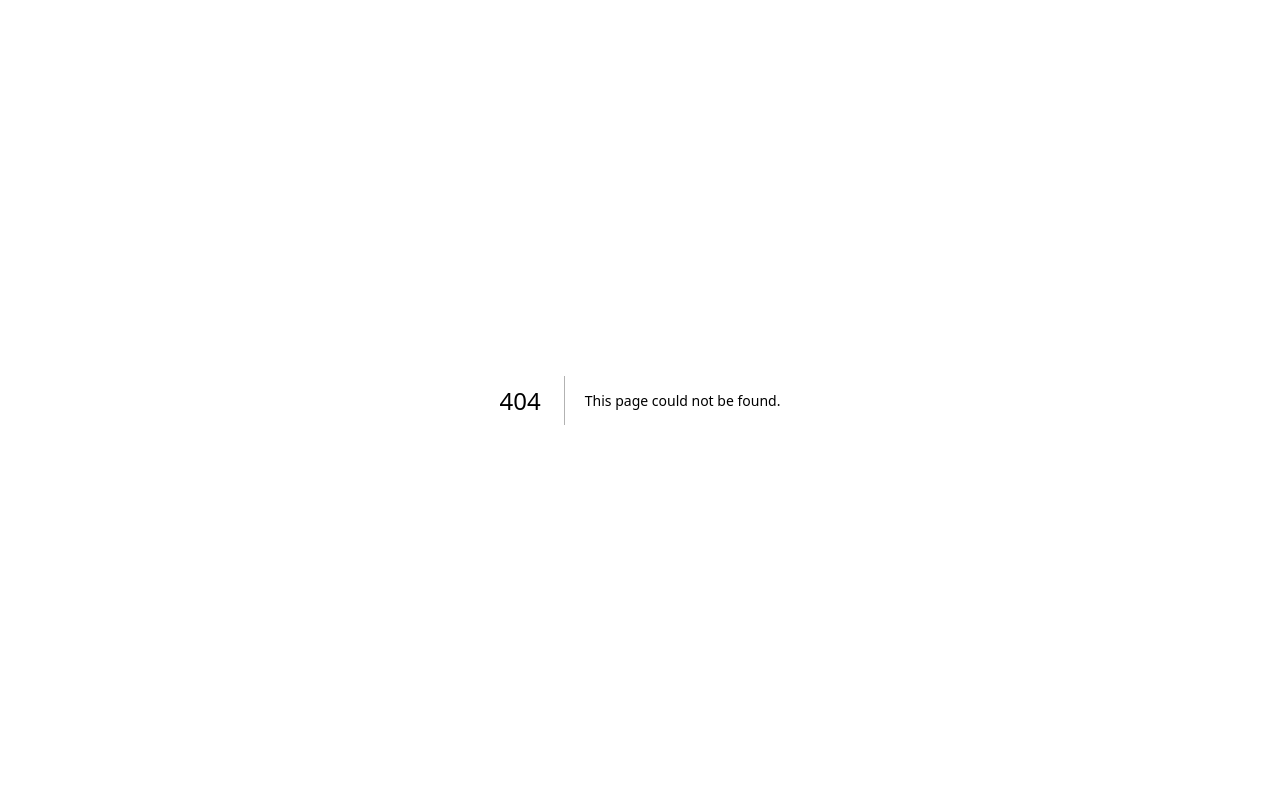
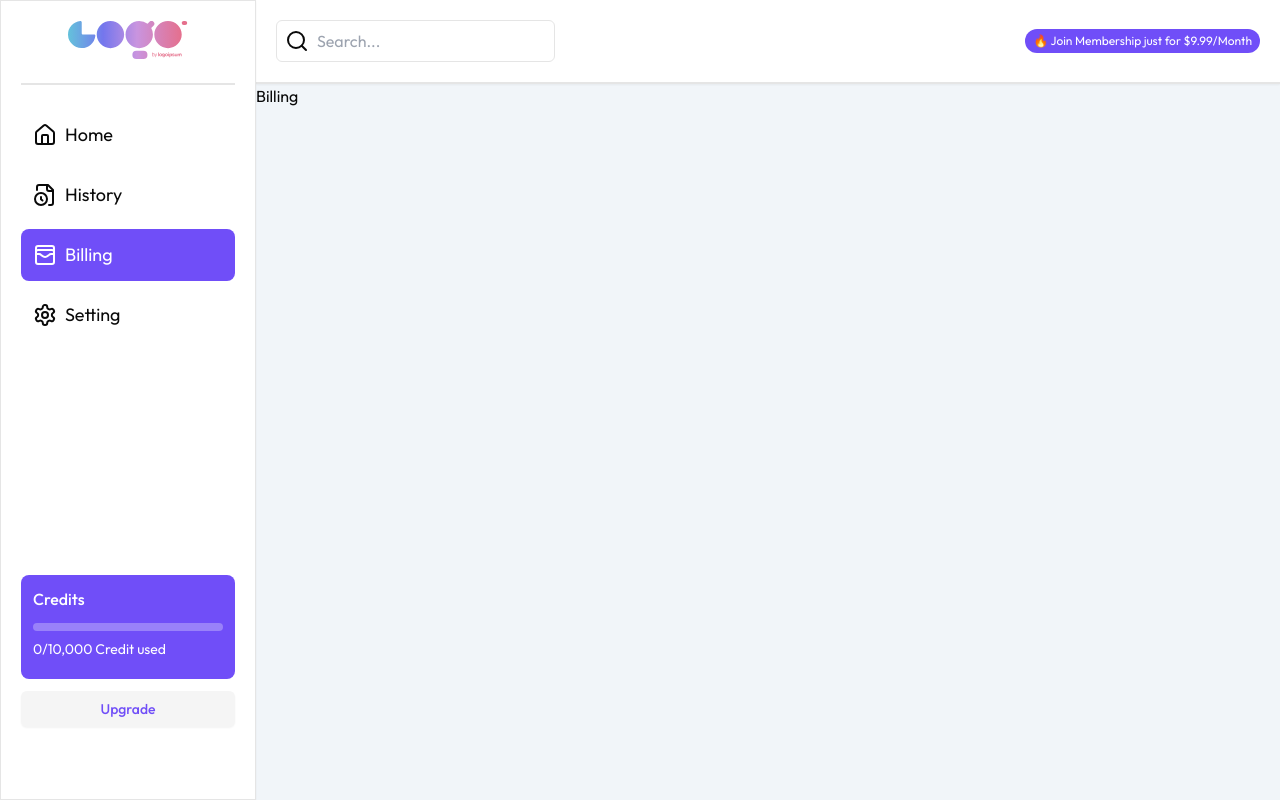
Before and after one commit to clifflee404/ai-content-generator, a Next.js app: page /dashboard/billing in a window 1280 px wide. Before the commit this address had no page. Built offline with nearby package versions, Linux system fonts and the light colour scheme; no server answers.

Commit message:
feat: chapter11 Total Credit Usage

```diff
--- /dev/null
+++ b/app/(context)/TotalUsageContext.tsx
@@ -0,0 +1,3 @@
+import { createContext } from "react";
+
+export const TotalUsageContext = createContext<any>(0)
--- a/app/dashboard/_components/SideNav.tsx
+++ b/app/dashboard/_components/SideNav.tsx
@@ -3,6 +3,7 @@ import { FileClock, Home, Settings, WalletCards } from 'lucide-react'
 import Image from 'next/image'
 import { usePathname } from 'next/navigation'
 import React from 'react'
+import UsageTrack from './UsageTrack'
 
 const SideNav = () => {
 
@@ -32,18 +33,22 @@ const SideNav = () => {
   const path = usePathname()
 
   return (
-    <div className='h-screen p-5 shadow-sm border bg-white'>
+    <div className='relative h-screen p-5 shadow-sm border bg-white'>
       <div className='flex justify-center'>
         <Image src={'/logo.svg'} alt='logo' width={120} height={100}/>
       </div>
       <hr className='my-6 border'/>
       <div className='mt-3'>
         {MenuList.map((menu, index) => (
-          <div className={`flex gap-2 mb-2 p-3 hover:bg-primary hover:text-white rounded-lg cursor-pointer items-center ${path == menu.path && 'bg-primary text-white'}`}>
+          <div key={menu.name} className={`flex gap-2 mb-2 p-3 hover:bg-primary hover:text-white rounded-lg cursor-pointer items-center ${path == menu.path && 'bg-primary text-white'}`}>
             <menu.icon className='h-6 w-6'/>
             <h2 className='text-lg'>{menu.name}</h2>
           </div>
         ))}
+      </div>
+
+      <div className='absolute bottom-10 left-0 w-full'>
+        <UsageTrack/>
       </div>
     </div>
   )
--- /dev/null
+++ b/app/dashboard/_components/UsageTrack.tsx
@@ -0,0 +1,60 @@
+'use client'
+import { TotalUsageContext } from "@/app/(context)/TotalUsageContext"
+import { Button } from "@/components/ui/button"
+import { IHistory } from "@/types/common"
+import { db } from "@/utils/db"
+import { AIOutput } from "@/utils/schema"
+import { useUser } from "@clerk/nextjs"
+import { eq } from "drizzle-orm"
+import React, { useContext, useEffect, useState } from "react"
+
+function UsageTrack (){
+  const {user} = useUser()
+  const {totalUsage, setTotalUsage} = useContext(TotalUsageContext)
+
+  useEffect(() => {
+    user && getData()
+  }, [user])
+
+  const getData = async () => {
+    const userEmail = user?.primaryEmailAddress?.emailAddress
+    if(!userEmail){
+      console.error('[usageTrack getData] user emailAddress is null')
+      return
+    }
+    // @ts-ignore
+    const result: IHistory[] = await db.select().from(AIOutput).where(eq(AIOutput.createdBy, userEmail))
+
+    getTotalUsage(result)
+   }
+
+   const getTotalUsage = (result: IHistory[]) => {
+      let total: number = 0
+      result.forEach(element => {
+        total = total + Number(element.aiResponse?.length)
+      })
+
+      console.log('---getTotalUsage:', total);
+      setTotalUsage(total)
+    }
+
+  return (
+    <div className="m-5">
+      <div className="bg-primary text-white p-3 rounded-lg">
+        <h2 className="font-medium">Credits</h2>
+        <div className="h-2 bg-[#9981f9] w-full rounded-full mt-3">
+          <div
+            className="h-2 bg-white rounded-full"
+            style={{
+              width: (totalUsage/10000)*100 + '%',
+            }}
+          ></div>
+        </div>
+        <h2 className="text-sm my-2">{totalUsage}/10,000 Credit used</h2>
+      </div>
+      <Button variant="secondary" className="w-full my-3 text-primary">Upgrade</Button>
+    </div>
+  )
+}
+
+export default UsageTrack
--- /dev/null
+++ b/app/dashboard/billing/page.tsx
@@ -0,0 +1,9 @@
+import React from 'react'
+
+const Billing = () => {
+  return (
+    <div>Billing</div>
+  )
+}
+
+export default Billing
--- a/app/dashboard/content/[template-slug]/_components/FormSection.tsx
+++ b/app/dashboard/content/[template-slug]/_components/FormSection.tsx
@@ -37,7 +37,7 @@ const FormSection = ({ selectedTemplate, userFormInput, loading }: Props) => {
 
       <form className="mt-6"  onSubmit={handleSubmit}>
         {selectedTemplate.form?.map((item, index) => (
-          <div className="my-2 flex flex-col gap-2 mb-7">
+          <div className="my-2 flex flex-col gap-2 mb-7" key={item.label + index}>
             <label className="font-bold" htmlFor={item.label}>{item.label}</label>
             {item.field === "input" ? (
               <Input name={item.name} required={item.required} onChange={handleInputChange}/>
--- a/app/dashboard/content/[template-slug]/page.tsx
+++ b/app/dashboard/content/[template-slug]/page.tsx
@@ -1,5 +1,5 @@
 "use client"
-import React, { useState } from "react"
+import React, { useContext, useState } from "react"
 import FormSection from "./_components/FormSection"
 import OutputSection from "./_components/OutputSection"
 import Templates from "@/app/(data)/Templates"
@@ -12,6 +12,8 @@ import { db } from "@/utils/db"
 import { AIOutput } from "@/utils/schema"
 import { useUser } from "@clerk/nextjs"
 import moment from "moment"
+import { TotalUsageContext } from "@/app/(context)/TotalUsageContext"
+import { useRouter } from "next/navigation"
 
 interface Props {
   params: {
@@ -26,8 +28,17 @@ const CreateNewContent = (props: Props) => {
   const [loading, setLoading] = useState(false)
   const [aiOutput, setAIOutput] = useState<string>("")
   const { user } = useUser()
+  const { totalUsage, setTotalUsage } = useContext(TotalUsageContext)
+  const router = useRouter()
+
+  // console.log('---user:', user);
 
   const GenerateAIContent = async (formData: any) => {
+    if(totalUsage >= 10000){
+      console.log('Please Upgrade')
+      router.push('/dashboard/billing')
+      return
+    }
     setLoading(true)
     const SelectedPrompt = selectedTemplate?.aiPrompt
 
@@ -42,14 +53,19 @@ const CreateNewContent = (props: Props) => {
   }
 
   const saveInDb = async (formData: any, slug: any, aiResponse: string) => {
-    const result = await db.insert(AIOutput).values({
+    const params = {
       formData,
       templateSlug: slug,
       aiResponse,
       createdBy: user?.primaryEmailAddress?.emailAddress as string,
       createdAt: moment().format('yyyy/MM/DD')
-
-    })
+    }
+    console.log('---[saveInDb] params:', params);
+    if(!params.createdBy){
+      console.error('[saveInDb] user emailAddress is null');
+      return
+    }
+    const result = await db.insert(AIOutput).values(params)
     console.log('---saveInDb:', result);
   }
 
--- a/app/dashboard/layout.tsx
+++ b/app/dashboard/layout.tsx
@@ -1,21 +1,28 @@
-import React from "react"
+"use client"
+import React, { useState } from "react"
 import SideNav from "./_components/SideNav"
 import Header from "./_components/Header"
+import { TotalUsageContext } from "../(context)/TotalUsageContext"
 
 const layout = ({
   children,
 }: Readonly<{
   children: React.ReactNode
 }>) => {
+  const [totalUsage, setTotalUsage] = useState(0)
+
   return (
-    <div className="bg-slate-100 h-screen">
-      <div className="md:w-64 hidden md:block fixed">
-        <SideNav />
+    <TotalUsageContext.Provider value={{ totalUsage, setTotalUsage }}>
+      <div className="bg-slate-100 h-screen">
+        <div className="md:w-64 hidden md:block fixed">
+          <SideNav />
+        </div>
+        <div className="md:ml-64">
+          <Header />
+          {children}
+        </div>
       </div>
-      <div className="md:ml-64">
-        <Header/>
-        {children}</div>
-    </div>
+    </TotalUsageContext.Provider>
   )
 }
 
--- /dev/null
+++ b/types/common.ts
@@ -0,0 +1,8 @@
+export interface IHistory {
+  id: number
+  formData: string
+  aiResponse: string
+  templateSlug: string
+  createdBy: string
+  createdAt: string
+}
```
